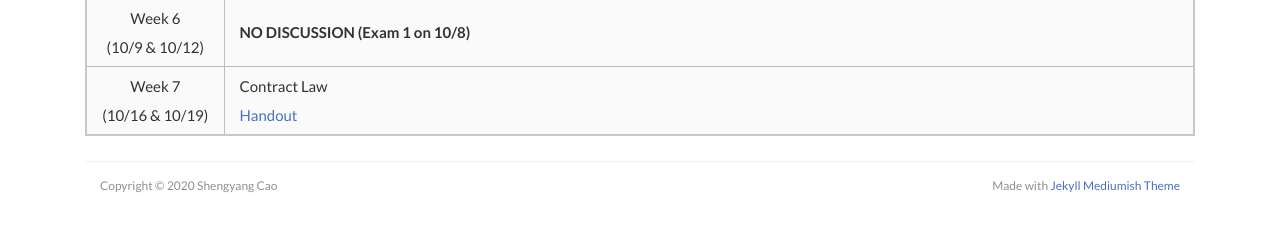
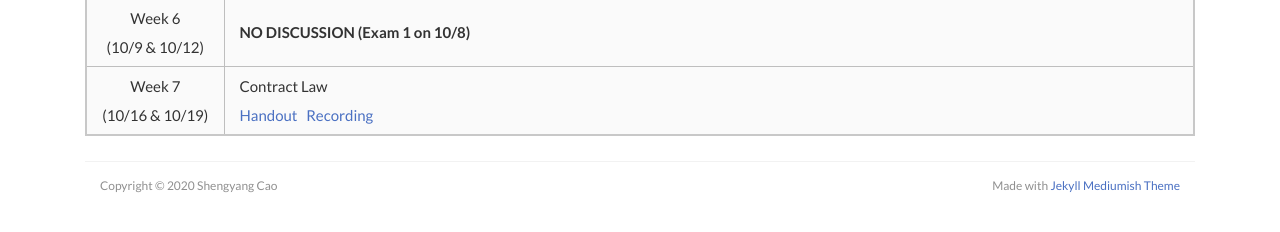
Before and after one commit to scaotravis/scaotravis.github.io, a Jekyll site: the page built from _posts/2020-08-04-teaching-fa-522.md, in a window 1280 px wide and 900 px high, scrolled down 590 px. Shown: the part 665-897 px from the top of the window. Built offline with Jekyll 4.4.1, drawn with Linux system fonts in a browser that asks for light colours; nearby versions of some CDN libraries; comment, search, counter and statistics services are not loaded.

Commit message:
dis 5: update recording link

```diff
--- a/_posts/2020-08-04-teaching-fa-522.md
+++ b/_posts/2020-08-04-teaching-fa-522.md
@@ -36,4 +36,4 @@
 | Week 4 <br> (9/25 & 9/28) | Property Law <br> [Handout]({{ site.url }}/downloads/teaching/fa20-522/522_fa20_dis-3_handout.pdf) &nbsp; [Solution]({{ site.url }}/downloads/teaching/fa20-522/522_fa20_dis-3_sol.pdf) &nbsp; [Recording](https://us-lti.bbcollab.com/recording/1039ea5afe6440ec812b5f33fb97329e)|
 | Week 5 <br> (10/2 & 10/5) | Property Law (Cont'd) <br> [Handout]({{ site.url }}/downloads/teaching/fa20-522/522_fa20_dis-4_handout.pdf) &nbsp; [Solution]({{ site.url }}/downloads/teaching/fa20-522/522_fa20_dis-4_sol.pdf) &nbsp; [Recording](https://us-lti.bbcollab.com/recording/b547a3cbb8714b8fa7332c2023b35ccf)|
 | Week 6 <br> (10/9 & 10/12) | **NO DISCUSSION (Exam 1 on 10/8)** |
-| Week 7 <br> (10/16 & 10/19) | Contract Law <br> [Handout]({{ site.url }}/downloads/teaching/fa20-522/522_fa20_dis-5_handout.pdf) |
+| Week 7 <br> (10/16 & 10/19) | Contract Law <br> [Handout]({{ site.url }}/downloads/teaching/fa20-522/522_fa20_dis-5_handout.pdf) &nbsp; [Recording](https://us-lti.bbcollab.com/recording/9f4c2ebea07649ff82342894d4fa79fa)|
```
Also changed, not shown: 4 other files.
